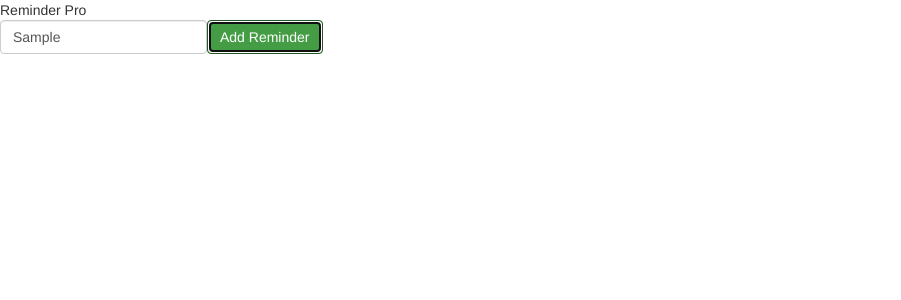
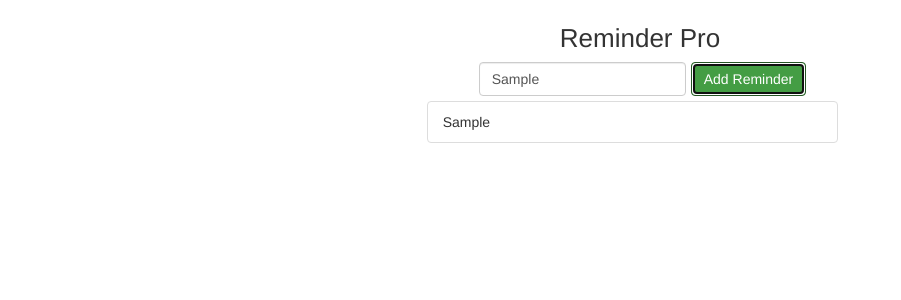
Before and after one commit to chulahn/ReminderPro, a React (Create React App) app: page / in a window 1280 px wide. Both pictures are taken after typing "Sample" into the empty fields and a click on the button "Add Reminder". Shown: the top 300 px of the page, without its empty margins (0-901 px from the left). Built offline with nearby package versions, Linux system fonts and the light colour scheme.

Commit message:
renderReminder.  add css

```diff
--- a/src/components/App.jsx
+++ b/src/components/App.jsx
@@ -12,13 +12,27 @@
     }
 
     addReminder() {
+        this.props.addReminder(this.state.text);
+    }
 
-        this.props.addReminder(this.state.text);
-
+    renderReminders() {
+        const { reminders } = this.props;
+        return (
+            <ul className="list-group col-sm-4">
+                {
+                    reminders.map(reminder => {
+                        return (
+                            <li key={reminder.id} className="list-group-item">
+                                <div>{reminder.text}</div>
+                            </li>
+                        )
+                    })
+                }
+            </ul>
+        )
     }
 
     render() {
-        console.log('this.props', this.props)
         return (
             <div className="App">
                 <div className="title">
@@ -40,6 +54,7 @@
                         Add Reminder
                     </button>
                 </div>
+                { this.renderReminders() }
             </div>
         )
     }
--- /dev/null
+++ b/src/index.css
@@ -0,0 +1,19 @@
+.App {
+    padding-top: 20px;
+    display: flex;
+    flex-direction: column;
+    align-items: center;
+}
+
+.title {
+    text-align: center;
+    font-size: 26px;
+}
+
+input {
+    margin: 5px;
+}
+
+.reminder-form {
+    padding: 5px;
+}
--- a/src/index.js
+++ b/src/index.js
@@ -4,6 +4,7 @@
 import { Provider } from 'react-redux';
 import { createStore } from 'redux';
 import reducer from './reducers';
+import './index.css';
 
 const store = createStore(reducer);
 
```
